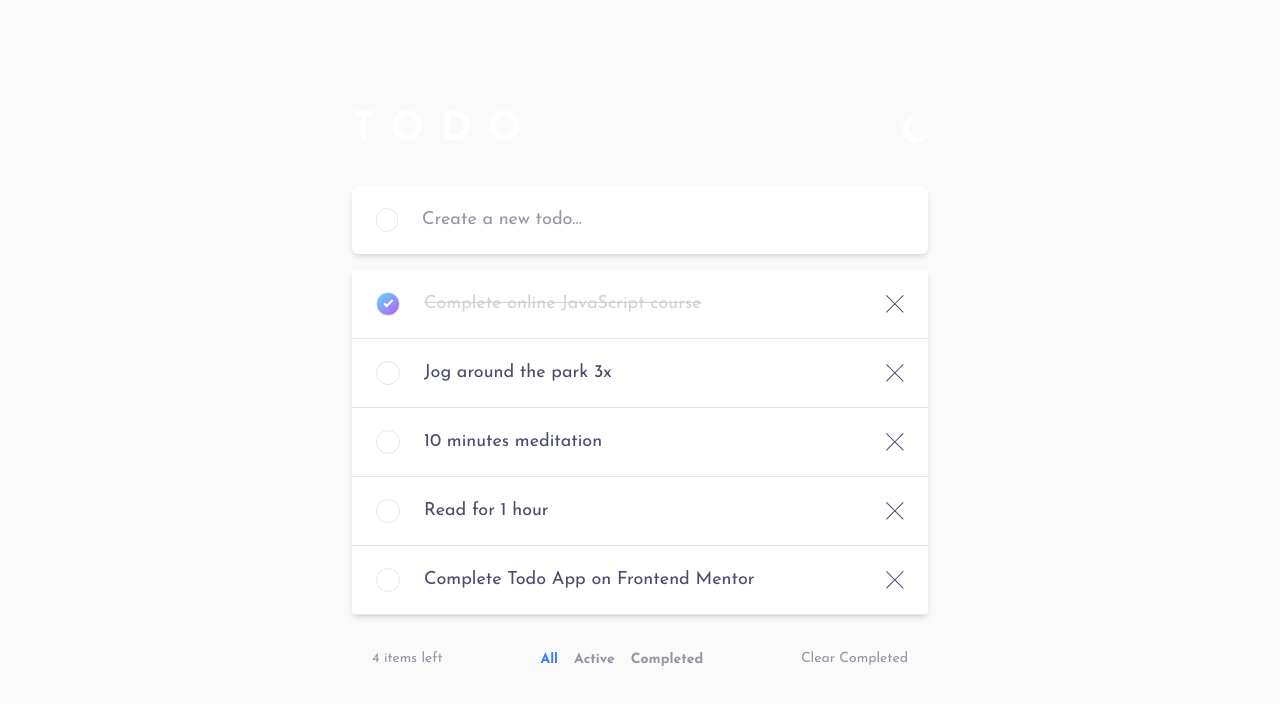
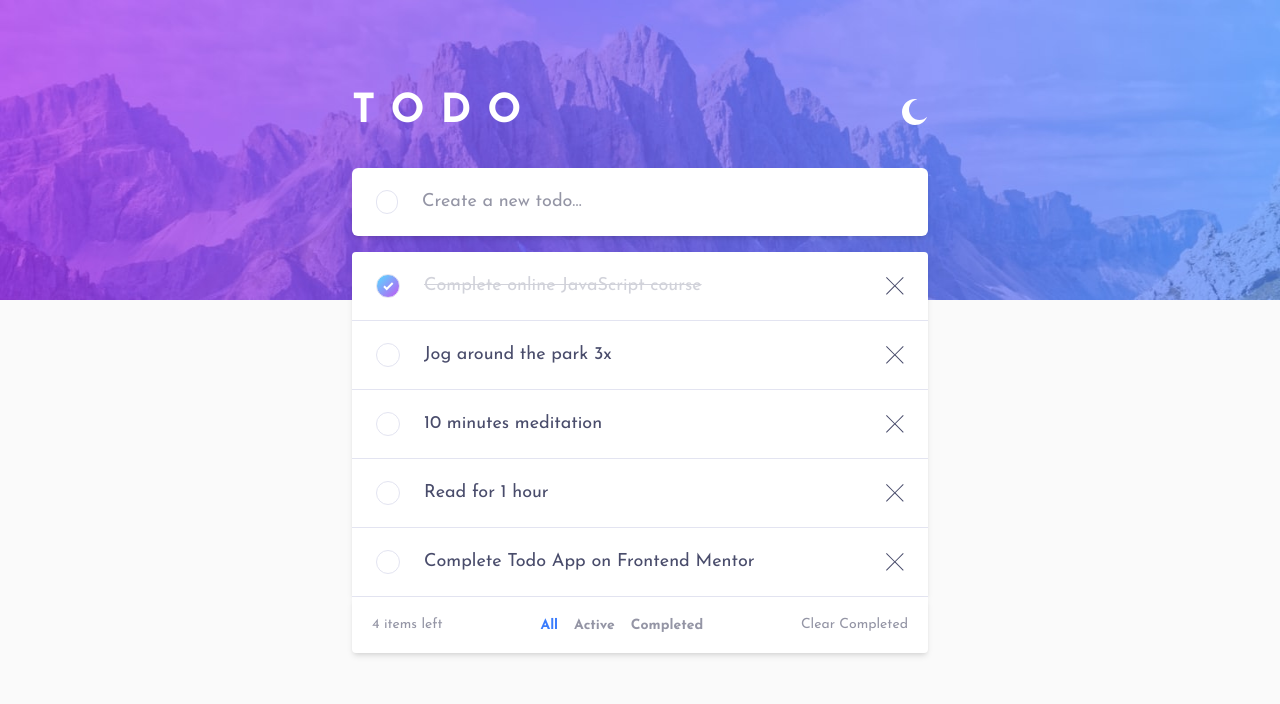
Before and after one commit to mayurDayal2000/todo-app-main, a React (Vite) app: page / in a window 1280 px wide. Shown: the top 704 px of the page. Built offline with nearby package versions, Linux system fonts and the light colour scheme.

Commit message:
added bg and fixed other css properties

```diff
--- a/src/App.tsx
+++ b/src/App.tsx
@@ -24,8 +24,8 @@ export default function App() {
   const todosCount = todos.filter((todo) => !todo.isCompleted).length;
 
   return (
-    <div className="min-h-screen w-full bg-[#FAFAFA] px-6 transition-colors ease-in md:flex md:items-center md:justify-center dark:bg-[#171823] font-display">
-      <div className="mx-auto w-full max-w-xl py-10">
+    <div className="font-display bg-screen px-6 transit-colors">
+      <div className="mx-auto w-full max-w-xl py-10 md:py-20 lg:py-24">
         <Header />
 
         <main className="w-full">
@@ -36,7 +36,7 @@ export default function App() {
             onRemoveTodo={removeTodo}
           />
 
-          <section className="flex w-full items-center justify-between px-5 py-4">
+          <section className="flex w-full items-center justify-between rounded-b bg-white p-3 px-5 py-4 shadow-md transit-colors dark:bg-[#25273D]">
             <p className="text-xs text-[#9495A5] md:text-sm dark:text-[#5B5E7E]">
               {todosCount} items left
             </p>
@@ -57,7 +57,7 @@ export default function App() {
             </button>
           </section>
 
-          <nav className="mt-4 w-full rounded bg-white p-3 shadow-md transition-colors ease-in md:hidden dark:bg-[#25273D]">
+          <nav className="mt-4 w-full rounded bg-white p-3 shadow-md transit-colors ease-in md:hidden dark:bg-[#25273D]">
             <FilterActions
               activeFilter={activeFilter}
               onFilterChange={handleActiveFilter}
--- a/src/components/filterActions.tsx
+++ b/src/components/filterActions.tsx
@@ -20,7 +20,7 @@ export function FilterActions({
             role="tab"
             aria-selected={activeFilter === filter}
             aria-controls={`${filter}-todos`}
-            className={`text-sm font-bold transition-colors ease-in hover:text-[#494C6B] dark:hover:text-[#E3E4F1] ${
+            className={`text-sm font-bold transit-colors hover:text-[#494C6B] dark:hover:text-[#E3E4F1] ${
               activeFilter === filter
                 ? "text-[#3A7CFD]"
                 : "text-[#9495A5] dark:text-[#5B5E7E]"
--- a/src/components/todoForm.tsx
+++ b/src/components/todoForm.tsx
@@ -19,12 +19,12 @@ export function TodoForm({ onSubmit }: TodoFormProps) {
 
   return (
     <form
-      className="w-full rounded-md bg-white shadow-md transition-colors ease-in dark:bg-[#25273D]"
+      className="w-full rounded-md bg-white shadow-md transit-colors dark:bg-[#25273D]"
       onSubmit={handleSubmit}
     >
       <div className="flex items-center gap-x-3 px-5 py-4 md:gap-x-4 md:px-6 md:py-5 lg:gap-x-6">
         <span
-          className="block h-5 w-5 rounded-full border border-[#E3E4F1] transition-colors ease-in md:h-6 md:w-6 dark:border-[#393A4B]"
+          className="block h-5 w-5 rounded-full border border-[#E3E4F1] transit-colors ease-in md:h-6 md:w-6 dark:border-[#393A4B]"
           aria-hidden="true"
         ></span>
 
--- a/src/components/todoItem.tsx
+++ b/src/components/todoItem.tsx
@@ -13,7 +13,7 @@ export function TodoItem({ todo, onToggle, onRemove }: TodoItemProps) {
   const checkboxId = useId();
 
   return (
-    <li className="flex w-full items-center justify-between border-b border-b-[#E3E4F1] px-5 py-4 transition-colors ease-in md:px-6 md:py-5 dark:border-b-[#393A4B]">
+    <li className="flex w-full items-center justify-between border-b border-b-[#E3E4F1] px-5 py-4 transit-colors md:px-6 md:py-5 dark:border-b-[#393A4B]">
       <label
         htmlFor={checkboxId}
         className="flex cursor-pointer select-none items-center gap-x-3 md:gap-x-4 lg:gap-x-6"
@@ -27,7 +27,7 @@ export function TodoItem({ todo, onToggle, onRemove }: TodoItemProps) {
         />
 
         <span
-          className={`flex h-5 w-5 items-center justify-center rounded-full border border-[#E3E4F1] transition-colors ease-in hover:border-[#55DDFF] md:h-6 md:w-6 dark:border-[#393A4B] ${
+          className={`flex h-5 w-5 items-center justify-center rounded-full border border-[#E3E4F1] transit-colors hover:border-[#55DDFF] md:h-6 md:w-6 dark:border-[#393A4B] ${
             todo.isCompleted
               ? "bg-gradient-to-br from-[#55DDFF] to-[#C058F3]"
               : "bg-transparent"
@@ -38,7 +38,7 @@ export function TodoItem({ todo, onToggle, onRemove }: TodoItemProps) {
         </span>
 
         <p
-          className={`text-xs transition-colors ease-in md:text-sm lg:text-base xl:text-lg ${
+          className={`text-xs transit-colors md:text-sm lg:text-base xl:text-lg ${
             todo.isCompleted
               ? "text-[#D1D2DA] line-through dark:text-[#4D5067]"
               : "text-[#494C6B] dark:text-[#C8CBE7]"
--- a/src/components/todoList.tsx
+++ b/src/components/todoList.tsx
@@ -9,7 +9,7 @@ type TodoListProps = {
 
 export function TodoList({ todos, onToggleTodo, onRemoveTodo }: TodoListProps) {
   return (
-    <section className="mb-4 mt-4 w-full rounded bg-white shadow-md transition-colors ease-in dark:bg-[#25273D]">
+    <section className="mt-4 w-full rounded-t bg-white shadow-md transit-colors dark:bg-[#25273D]">
       <h2 className="sr-only">Todo List</h2>
 
       <ul role="list">
--- a/src/index.css
+++ b/src/index.css
@@ -1,3 +1,13 @@
 @tailwind base;
 @tailwind components;
 @tailwind utilities;
+
+@layer components {
+  .bg-screen {
+    @apply bg-mobile-light lg:bg-desktop-light dark:bg-mobile-dark dark:lg:bg-desktop-dark min-h-screen w-full bg-[#FAFAFA] bg-[length:100%_210px] bg-no-repeat md:bg-[length:100%_270px] lg:bg-[length:100%_300px] dark:bg-[#171823];
+  }
+
+  .transit-colors {
+    @apply transition-colors duration-200 ease-in;
+  }
+}
--- a/tailwind.config.js
+++ b/tailwind.config.js
@@ -5,6 +5,12 @@ export default {
     extend: {
       fontFamily: {
         display: "Josefin Sans"
+      },
+      backgroundImage: {
+        'mobile-light': "url('/images/bg-mobile-light.jpg')",
+        'mobile-dark': "url('/images/bg-mobile-dark.jpg')",
+        'desktop-light': "url('/images/bg-desktop-light.jpg')",
+        'desktop-dark': "url('/images/bg-desktop-dark.jpg')",
       }
     },
   },
```
